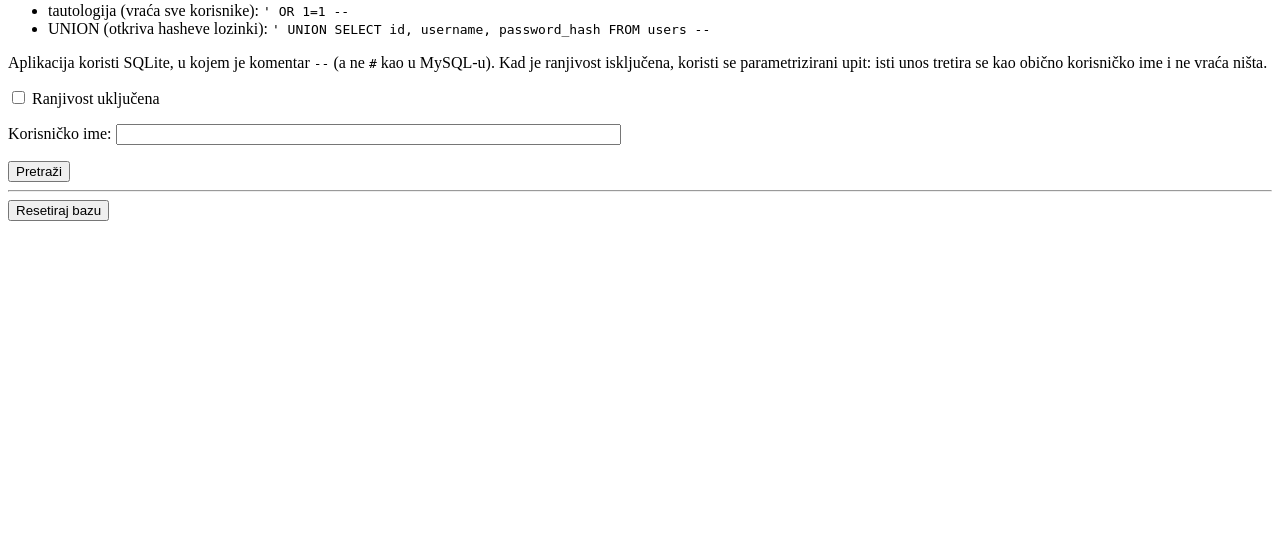
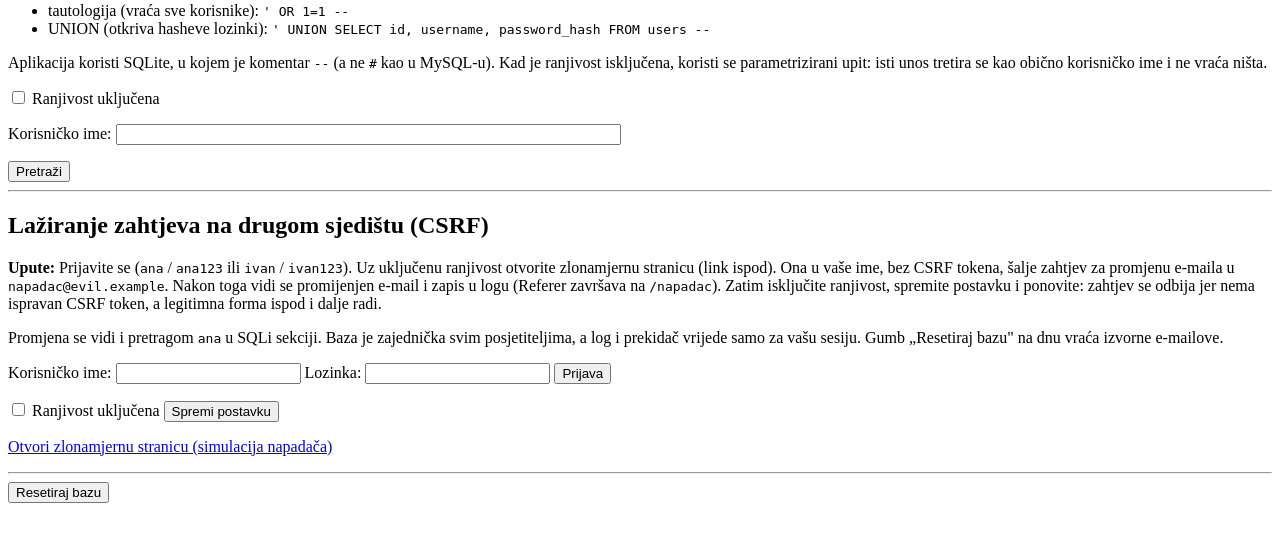
Before and after one commit to BornaZelic1/SQL-injection-and-CSRF-attacks, a Node project: template views/index.ejs in a window 1280 px wide. Shown: the part 159-701 px from the top of the page. Run offline with Node 20 templates, Linux system fonts and the light colour scheme; the template is opened without the code that fills it, so the values that code supplies are empty.

Commit message:
Add login and CSRF demo with session-based toggle

```diff
--- a/server.js
+++ b/server.js
@@ -2,7 +2,7 @@ const path = require('node:path');
 const crypto = require('node:crypto');
 const express = require('express');
 const session = require('express-session');
-const { db, reset } = require('./db');
+const { db, reset, verifyPassword } = require('./db');
 
 const app = express();
 
@@ -22,7 +22,7 @@ app.use(session({
   saveUninitialized: true,
 }));
 
-// CSRF token po sesiji, stvara se pri prvom zahtjevu (koristi se u Fazi 4).
+// CSRF token po sesiji, stvara se pri prvom zahtjevu.
 // Mora biti nakon session middlewarea, inace req.session ne postoji.
 app.use((req, res, next) => {
   if (!req.session.csrfToken) {
@@ -31,11 +31,37 @@ app.use((req, res, next) => {
   next();
 });
 
+// Zajednicki podaci za glavnu stranicu (obje sekcije).
+function renderIndex(req, res, sqli = { vuln: true, username: '' }) {
+  const user = req.session.userId
+    ? db.prepare('SELECT id, username, email FROM users WHERE id = ?').get(req.session.userId)
+    : null;
+  const flash = req.session.flash;
+  delete req.session.flash;
+
+  res.render('index', {
+    sqli,
+    user,
+    flash,
+    csrfToken: req.session.csrfToken,
+    csrfVuln: req.session.csrfVuln ?? true,
+    csrfLog: req.session.csrfLog ?? [],
+  });
+}
+
+// Vraca opis problema s CSRF tokenom ili null ako je token ispravan.
+function csrfProblem(req) {
+  const token = req.body._csrf;
+  if (typeof token !== 'string' || token === '') return 'token nedostaje';
+  if (token !== req.session.csrfToken) return 'token neispravan';
+  return null;
+}
+
 app.get('/', (req, res) => {
-  res.render('index', { sqli: { vuln: true, username: '' } });
+  renderIndex(req, res);
 });
 
-// SQL Injection: pretraga korisnika po korisnickom imenu.
+// ---------- SQL Injection ----------
 // Prekidac je checkbox u formi; neoznaceni checkbox preglednik uopce ne salje.
 app.post('/sqli', (req, res) => {
   const vuln = req.body.vuln !== undefined;
@@ -57,9 +83,76 @@ app.post('/sqli', (req, res) => {
     sqli.error = err.message;
   }
 
-  res.render('index', { sqli });
+  renderIndex(req, res, sqli);
 });
 
+// ---------- Prijava ----------
+app.post('/login', (req, res) => {
+  const username = String(req.body.username ?? '');
+  const password = String(req.body.password ?? '');
+  const user = db.prepare('SELECT id, password_hash FROM users WHERE username = ?').get(username);
+
+  if (user && verifyPassword(password, user.password_hash)) {
+    req.session.userId = user.id;
+  } else {
+    req.session.flash = 'Neispravno korisničko ime ili lozinka.';
+  }
+  res.redirect('/');
+});
+
+app.post('/logout', (req, res) => {
+  req.session.destroy(() => res.redirect('/'));
+});
+
+// ---------- CSRF ----------
+// Prekidac se cuva u sesiji jer krivotvoreni zahtjev s napadacke stranice
+// ne nosi checkbox. Sama promjena prekidaca UVIJEK trazi ispravan token,
+// inace bi napadac mogao prvo ukljuciti ranjivost pa onda napasti.
+app.post('/csrf/toggle', (req, res) => {
+  const problem = csrfProblem(req);
+  if (problem) {
+    req.session.flash = `Postavka nije spremljena: ${problem}.`;
+  } else {
+    req.session.csrfVuln = req.body.vuln !== undefined;
+  }
+  res.redirect('/');
+});
+
+app.post('/csrf/email', (req, res) => {
+  const email = String(req.body.email ?? '').trim();
+  const vuln = req.session.csrfVuln ?? true;
+  const problem = csrfProblem(req);
+  let outcome;
+
+  if (!req.session.userId) {
+    outcome = 'ODBIJENO – niste prijavljeni';
+  } else if (!vuln && problem) {
+    // SIGURNO: bez ispravnog tokena zahtjev se odbija.
+    outcome = `ODBIJENO – ${problem}`;
+  } else if (!email) {
+    outcome = 'ODBIJENO – prazan e-mail';
+  } else {
+    // RANJIVO (vuln): token se uopce ne provjerava.
+    db.prepare('UPDATE users SET email = ? WHERE id = ?').run(email, req.session.userId);
+    outcome = vuln ? 'IZVRŠENO (ranjivost uključena, token se ne provjerava)' : 'IZVRŠENO (token ispravan)';
+  }
+
+  const entry = {
+    time: new Date().toLocaleTimeString('hr-HR', { timeZone: 'Europe/Zagreb' }),
+    email,
+    referer: req.get('Referer') || '-',
+    outcome,
+  };
+  req.session.csrfLog = [entry, ...(req.session.csrfLog ?? [])].slice(0, 10);
+  res.redirect('/');
+});
+
+// Simulacija zlonamjerne stranice (u stvarnosti bi bila na drugoj domeni).
+app.get('/napadac', (req, res) => {
+  res.render('napadac');
+});
+
+// ---------- Reset ----------
 app.post('/reset', (req, res) => {
   reset();
   res.redirect('/');
--- a/views/index.ejs
+++ b/views/index.ejs
@@ -52,6 +52,69 @@
   <% } %>
 
   <hr>
+  <h2>Lažiranje zahtjeva na drugom sjedištu (CSRF)</h2>
+  <p>
+    <b>Upute:</b> Prijavite se (<code>ana</code> / <code>ana123</code> ili <code>ivan</code> / <code>ivan123</code>).
+    Uz uključenu ranjivost otvorite zlonamjernu stranicu (link ispod). Ona u vaše ime, bez CSRF tokena,
+    šalje zahtjev za promjenu e-maila u <code>napadac@evil.example</code>. Nakon toga vidi se promijenjen
+    e-mail i zapis u logu (Referer završava na <code>/napadac</code>). Zatim isključite ranjivost, spremite
+    postavku i ponovite: zahtjev se odbija jer nema ispravan CSRF token, a legitimna forma ispod i dalje radi.
+  </p>
+  <p>
+    Promjena se vidi i pretragom <code>ana</code> u SQLi sekciji. Baza je zajednička svim posjetiteljima,
+    a log i prekidač vrijede samo za vašu sesiju. Gumb „Resetiraj bazu" na dnu vraća izvorne e-mailove.
+  </p>
+
+  <% if (flash) { %>
+    <p><b><%= flash %></b></p>
+  <% } %>
+
+  <% if (user) { %>
+    <p>Prijavljeni ste kao <b><%= user.username %></b>, e-mail: <b><%= user.email %></b></p>
+    <form method="post" action="/logout">
+      <button type="submit">Odjava</button>
+    </form>
+  <% } else { %>
+    <form method="post" action="/login">
+      <p>
+        Korisničko ime: <input type="text" name="username">
+        Lozinka: <input type="password" name="password">
+        <button type="submit">Prijava</button>
+      </p>
+    </form>
+  <% } %>
+
+  <form method="post" action="/csrf/toggle">
+    <input type="hidden" name="_csrf" value="<%= csrfToken %>">
+    <p>
+      <label><input type="checkbox" name="vuln" <%= csrfVuln ? 'checked' : '' %>> Ranjivost uključena</label>
+      <button type="submit">Spremi postavku</button>
+    </p>
+  </form>
+
+  <% if (user) { %>
+    <form method="post" action="/csrf/email">
+      <input type="hidden" name="_csrf" value="<%= csrfToken %>">
+      <p>
+        Novi e-mail: <input type="text" name="email" size="40">
+        <button type="submit">Promijeni e-mail</button>
+      </p>
+    </form>
+  <% } %>
+
+  <p><a href="/napadac" target="_blank">Otvori zlonamjernu stranicu (simulacija napadača)</a></p>
+
+  <% if (csrfLog.length > 0) { %>
+    <p><b>Log zahtjeva za promjenu e-maila (zadnjih 10):</b></p>
+    <table border="1">
+      <tr><th>Vrijeme</th><th>Traženi e-mail</th><th>Referer</th><th>Ishod</th></tr>
+      <% for (const e of csrfLog) { %>
+        <tr><td><%= e.time %></td><td><%= e.email %></td><td><%= e.referer %></td><td><%= e.outcome %></td></tr>
+      <% } %>
+    </table>
+  <% } %>
+
+  <hr>
   <form method="post" action="/reset">
     <button type="submit">Resetiraj bazu</button>
   </form>
```
Also changed, not shown: views/napadac.ejs (added, +21 -0 lines).
